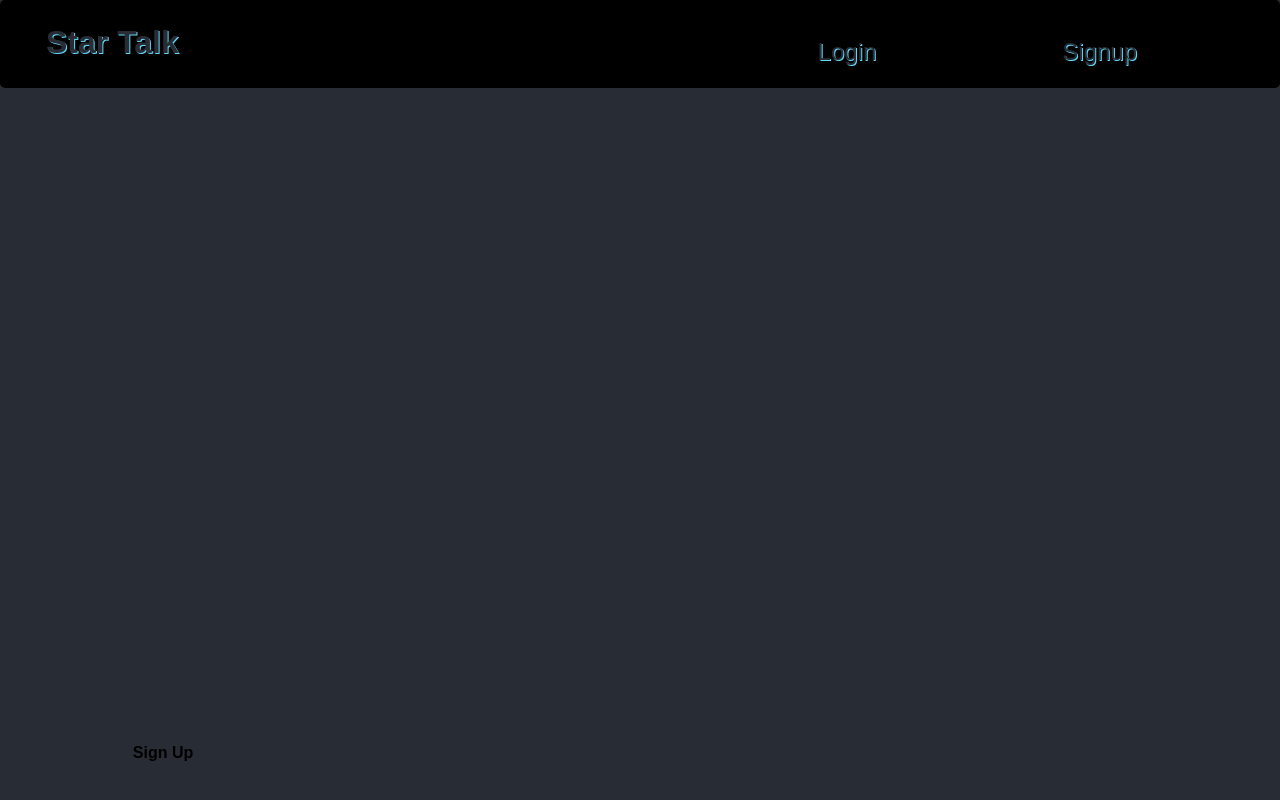
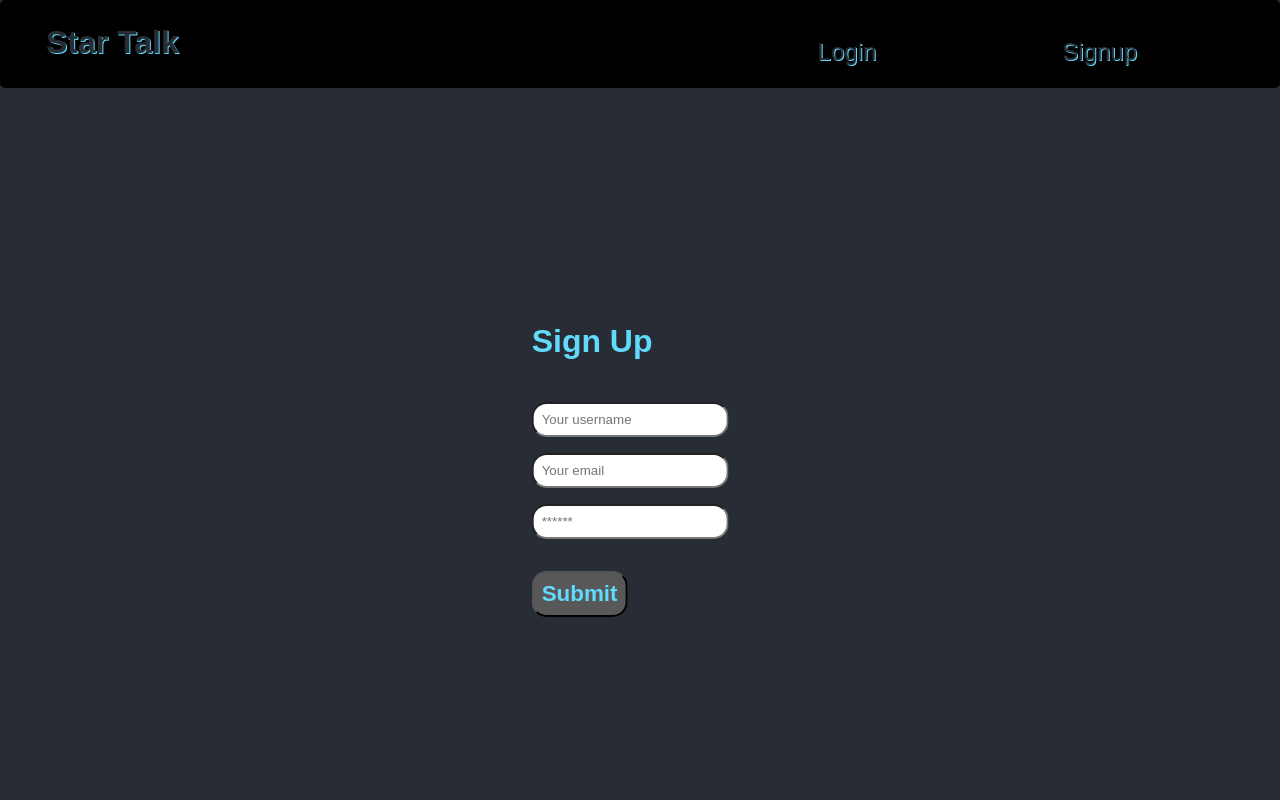
Before and after one commit to D-Whipp/st-talk, a React (Create React App) app in the folder client/: page /signup in a window 1280 px wide. Built offline with nearby package versions, Linux system fonts and the light colour scheme; a web font is replaced by a local one.

Commit message:
styled login and signup page

```diff
--- a/client/src/pages/Login.js
+++ b/client/src/pages/Login.js
@@ -33,15 +33,15 @@ const Login = (props) => {
   };
 
   return (
-    <main className="flex-row justify-center mb-4">
-      <div className="col-12 col-md-6">
-        <div className="card">
-          <h4 className="card-header">Login</h4>
-          <div className="card-body">
+    <main className="main-login-style">
+      <div className="login-style">
+        <div>
+          <h4 className="login-header-style">Login</h4>
+          <div>
             <form onSubmit={handleFormSubmit}>
               <input
                 className="form-input"
-                placeholder="Your email"
+                placeholder="Your Email"
                 name="email"
                 type="email"
                 id="email"
@@ -50,14 +50,14 @@ const Login = (props) => {
               />
               <input
                 className="form-input"
-                placeholder="******"
+                placeholder="Your Password"
                 name="password"
                 type="password"
                 id="password"
                 value={formState.password}
                 onChange={handleChange}
               />
-              <button className="btn d-block w-100" type="submit">
+              <button className="login-submit-button" type="submit">
                 Submit
               </button>
             </form>
--- a/client/src/pages/Signup.js
+++ b/client/src/pages/Signup.js
@@ -38,11 +38,11 @@ const Signup = () => {
   };
 
   return (
-    <main className="flex-row justify-center mb-4">
-      <div className="col-12 col-md-6">
-        <div className="card">
-          <h4 className="card-header">Sign Up</h4>
-          <div className="card-body">
+    <main className="main-login-style">
+      <div className="login-style">
+        <div>
+          <h4 className="login-header-style">Sign Up</h4>
+          <div>
             <form onSubmit={handleFormSubmit}>
               <input
                 className="form-input"
@@ -71,7 +71,7 @@ const Signup = () => {
                 value={formState.password}
                 onChange={handleChange}
               />
-              <button className="btn d-block w-100" type="submit">
+              <button className="login-submit-button" type="submit">
                 Submit
               </button>
               {error && <div>Sign up failed</div>}
--- a/client/src/style.css
+++ b/client/src/style.css
@@ -14,7 +14,7 @@ html,
 body {
   background-color: var(--nav-fg);
   min-height: 100%;
-  font-family: 'Trispace', sans-serif;
+  font-family: "Trispace", sans-serif;
 }
 
 /* ***** Header/Nav ***** */
@@ -72,7 +72,7 @@ header nav {
 .home-page-layout {
   display: flex;
   justify-content: space-between;
-  /* background: url(../src/images/bg-space.jpg); */
+  background: url(../src/images/bg-space.jpg);
 }
 
 .space-image {
@@ -158,3 +158,50 @@ header nav {
   text-shadow: 1px 1px var(--pri-blue);
   font-size: 1.2rem;
 }
+
+/* ***** Login Page ***** */
+.main-login-style {
+  height: 100%;
+  width: 100%;
+  /* background: url(../src/images/bg-space.jpg); */
+  /* display: flex; */
+  /* align-items: center; */
+  /* margin: 0 auto; */
+}
+
+.login-style {
+  /* position: absolute; */
+  margin: 0 auto;
+  position: absolute;
+  top: 35%;
+  left: 50%;
+  /* transform: translateX(-50); */
+  transform: translateX(-55%);
+}
+
+.login-header-style {
+  font-size: 2rem;
+  color: var(--pri-blue);
+  font-weight: 670;
+}
+
+.form-input {
+  border-radius: 15px;
+  display: block;
+  margin: 1rem 0;
+  padding: 0.5rem;
+}
+
+.login-submit-button {
+  background-color: var(--offset);
+  border-radius: 15px;
+  color: var(--pri-blue);
+  font-size: 1.4rem;
+  font-weight: 570;
+  padding: 0.5rem;
+  /* text-shadow: 1px 1px var(--pri-blue); */
+  margin-top: 1rem;
+}
+
+
+/* ***** Signup ***** */
```
